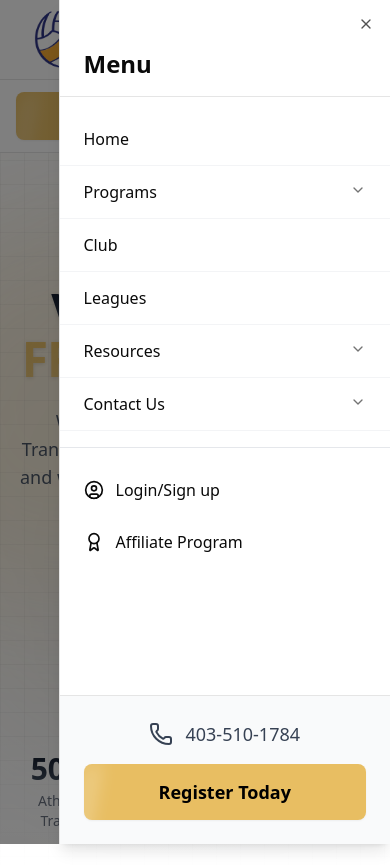
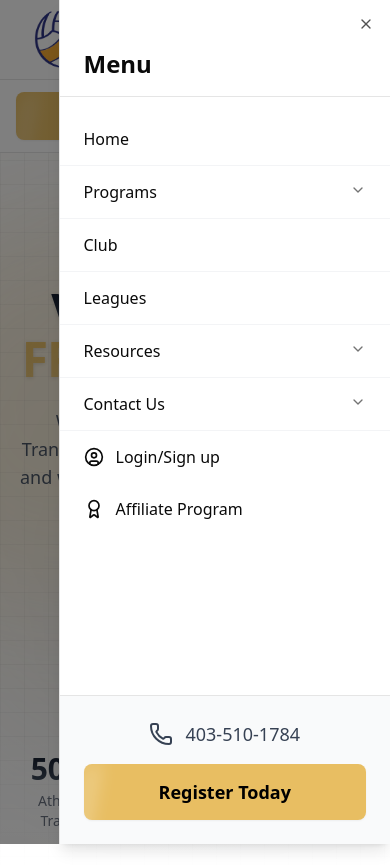
Before and after one commit to Visionelitevolleyball/Visionelitevolleyball, a Next.js app: page / in a window 390 px wide. Both pictures are taken after a click on the button "Open menu". Built offline with nearby package versions, Linux system fonts and the light colour scheme.

Commit message:
fix: remove divider and push account links to bottom in mobile menu

```diff
--- a/app/components/shared/navbar.tsx
+++ b/app/components/shared/navbar.tsx
@@ -311,11 +311,11 @@ export function Navbar() {
                       </div>
                     ))}
 
-                    {/* Divider */}
-                    <div className="my-4 border-t border-gray-200 dark:border-gray-700" />
+                    {/* Spacer to push account links to bottom */}
+                    <div className="flex-grow" />
 
                     {/* Account Links */}
-                    <div className="space-y-0 px-6">
+                    <div className="space-y-0 px-6 pb-4">
                       <a
                         href="/login"
                         className="flex items-center gap-3 py-3.5 text-base font-medium hover:text-primary dark:hover:text-primary transition-colors"
```
Also changed, not shown: ref/the-line-above-login-sign-up.png (added).
